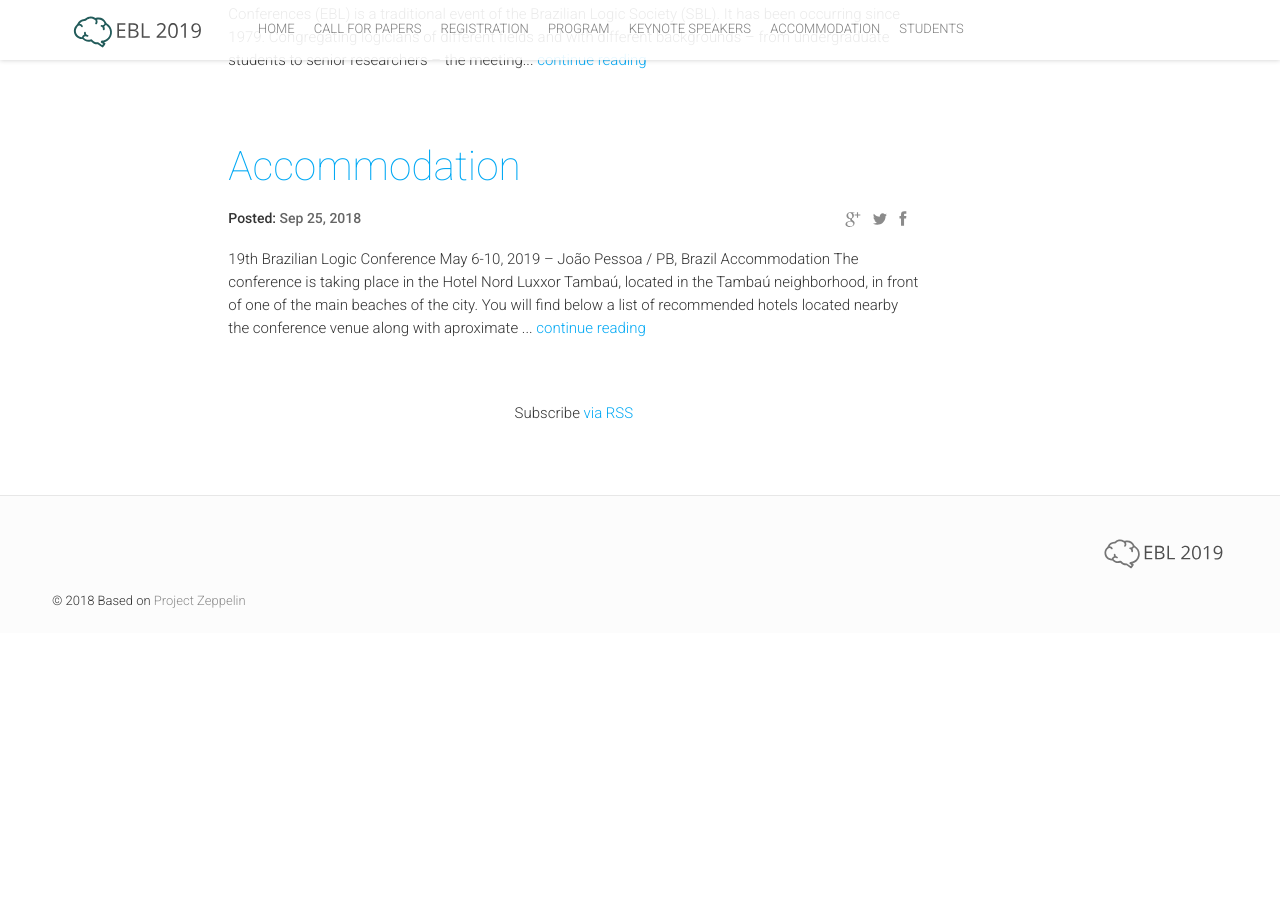
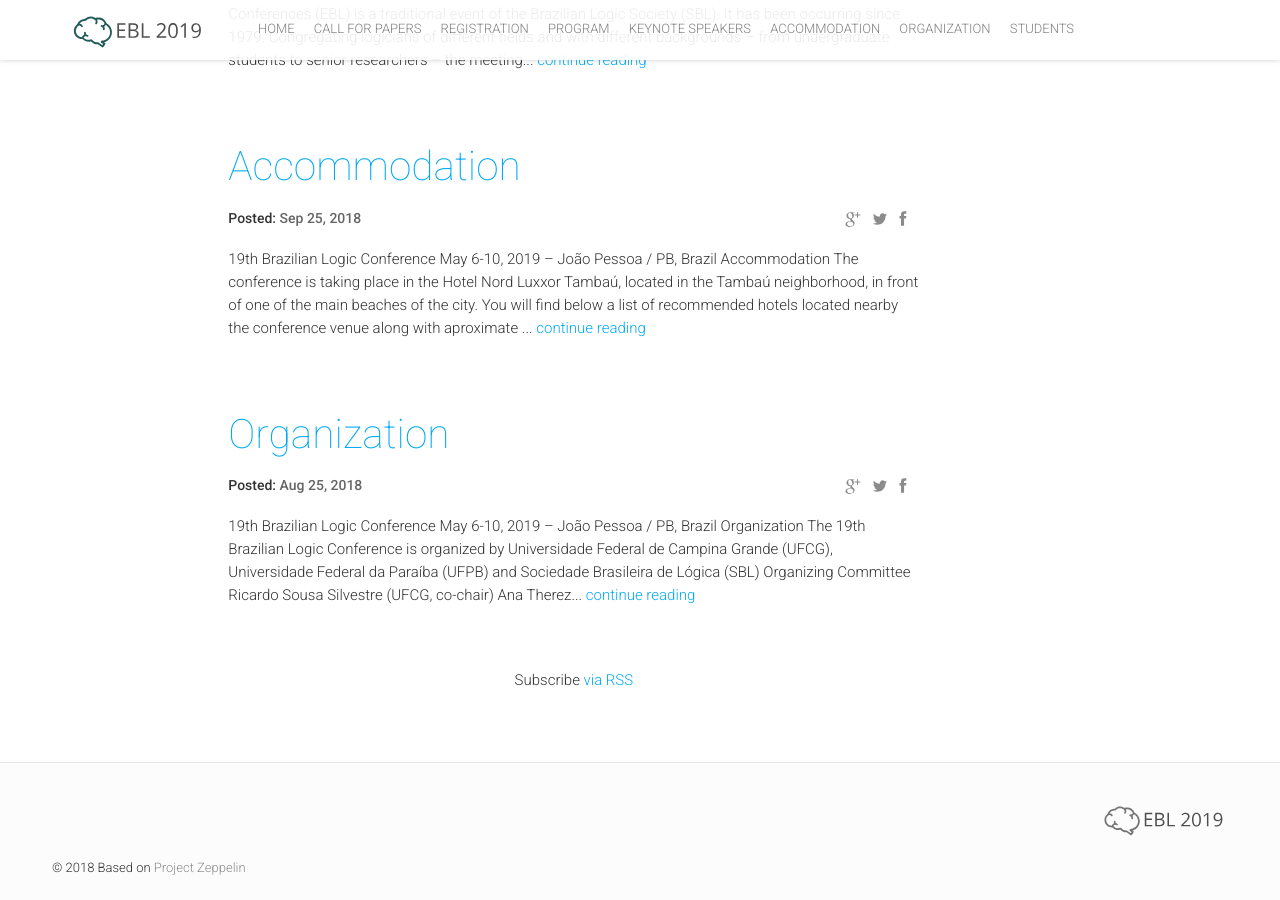
Before and after one commit to brunobruck/ebl, a Jekyll site: the page built from blog.html, in a window 1280 px wide and 900 px high, scrolled down 1975 px. Built offline with Jekyll 4.4.1, drawn with Linux system fonts in a browser that asks for light colours; nearby versions of some CDN libraries; before the commit the page ends 2608 px from its top, so only the background shows below that.

Commit message:
added organization page

```diff
--- a/_config.yml
+++ b/_config.yml
@@ -28,6 +28,7 @@ navigationLinks:
  - {permalink: "/blog/program", text: "Program"}
  - {permalink: "/speakers", text: "Keynote Speakers"}
  - {permalink: "/blog/accommodation", text: "Accommodation"}
+ - {permalink: "/blog/organization", text: "Organization"}
  - {permalink: "/blog/financial-support-students", text: "Students"}
 
 # Hero Block
--- /dev/null
+++ b/_posts/2018-08-25-organization.markdown
@@ -0,0 +1,58 @@
+---
+layout: post
+title:  "Organization"
+date:   2018-08-25 10:00:00
+isStaticPost: false
+---
+#### __19th Brazilian Logic Conference__
+##### May 6-10, 2019 -- João Pessoa / PB, Brazil
+
+
+#### Organization
+
+The 19th Brazilian Logic Conference is organized by Universidade Federal de Campina Grande (UFCG), Universidade Federal da Paraíba (UFPB) and Sociedade Brasileira de Lógica (SBL)
+
+
+#### Organizing Committee
+
+- Ricardo Sousa Silvestre (UFCG, co-chair)
+- Ana Thereza Dürmaier (UFPB, co-chair)
+- Cezar A. Mortari (UFSC, co-chair)
+- Garibaldi Sarmento (UFPB)
+- Samuel Gomes da Silva (UFBA)
+- Lucídio Cabral (UFPB)
+- Wagner Sanz (UFG)
+- Tiago Massoni (UFCG)
+- Bruno Petrato Bruck (UFPB)
+- Teobaldo Leite Bulhões Júnior (UFPB)
+- Andrei de Araujo Formiga (UFPB)
+- Pedro Carné (UFCG)
+- Marcio Kléos Freire Pereira (UFMA)
+
+#### Scientific Committee
+
+- Alexandre Rademaker (IBM Research)
+- Bruno Lopes Vieira (UFF)
+- Carlos Olarte (UFRN)
+- Ciro Russo (UFBA)
+- Cláudia Nalon (UnB)
+- Daniele Nantes Sobrinho (UnB)
+- Edward Hermann Haeusler (PUC-Rio)
+- Gisele Secco (UFSM)
+- Ítala Maria Loffredo D'Ottaviano (Unicamp)
+- João Marcos (UFRN)
+- Jorge Petrúcio Viana (UFF)
+- Leandro Oliva Suguitani (UFBA)
+- Luiz Carlos Pereira (PUC-Rio/UERJ)
+- Marcelo Coniglio (Unicamp)
+- Marcelo Finger (USP)
+- Maurício Ayala-Rincón (UnB)
+- Nastassja Pugliese (USP)
+- Renata Wassermann (USP)
+- Newton C. A. da Costa (UFSC)
+- Valeria de Paiva (Nuance Communications)
+- Walter Carnielli (Unicamp)
+
+#### Contact
+
+For more information please contact the Organizing Committee at <a href="mailto:EBL2019contact@gmail.com">EBL2019contact@gmail.com</a>.
--- a/_posts/2018-09-25-call-for-papers.markdown
+++ b/_posts/2018-09-25-call-for-papers.markdown
@@ -103,8 +103,8 @@ The 19th Brazilian Logic Conference is organized by Universidade Federal de Camp
 
 - Ricardo Sousa Silvestre (UFCG, co-chair)
 - Ana Thereza Dürmaier (UFPB, co-chair)
-- Garibaldi Sarmento (UFPB, co-chair)
-- Cezar A. Mortari (UFSC)
+- Cezar A. Mortari (UFSC, co-chair)
+- Garibaldi Sarmento (UFPB)
 - Samuel Gomes da Silva (UFBA)
 - Lucídio Cabral (UFPB)
 - Wagner Sanz (UFG)
```
Also changed, not shown: other parts of _posts/2018-09-25-call-for-papers.markdown (+1 -0 lines).
